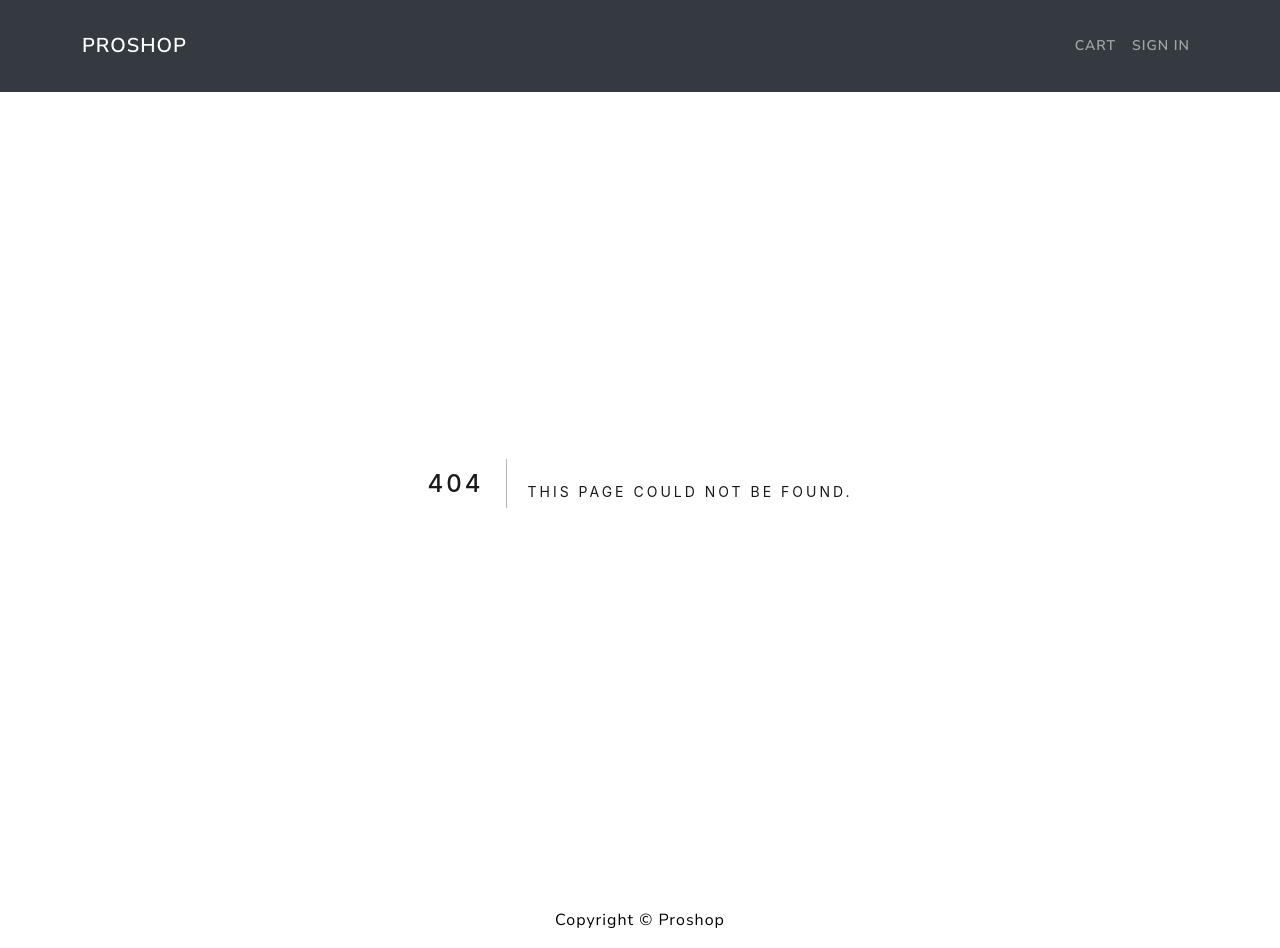
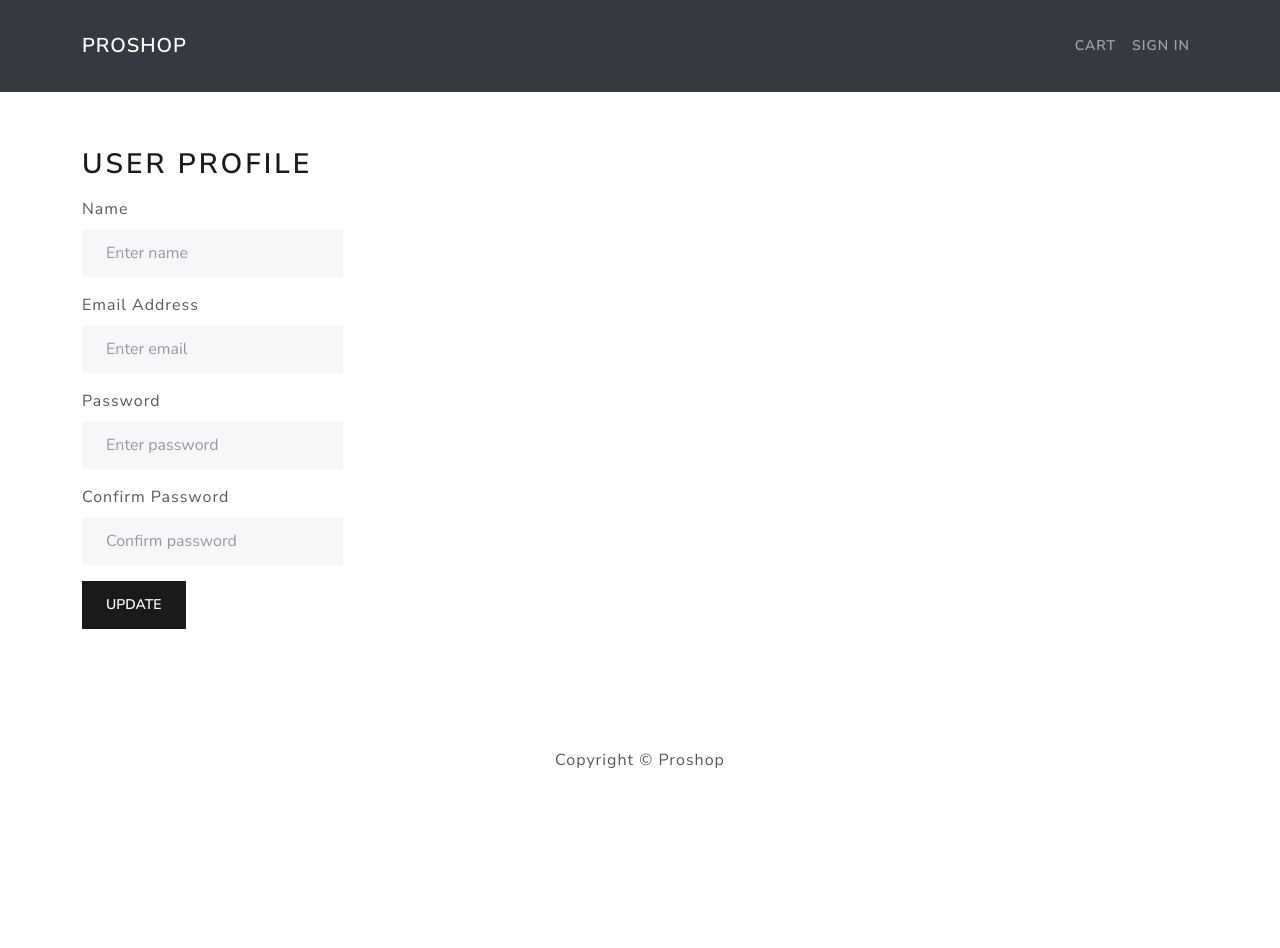
Before and after one commit to BTC415/Ecommerce-Nextjs-Nestjs, a Next.js app in the folder client/: page /profile in a window 1280 px wide. Before the commit this address had no page. After the commit the page ends 800 px from the top, so only its background shows below. Built offline with nearby package versions, Linux system fonts and the light colour scheme.

Commit message:
profile page & component

```diff
--- /dev/null
+++ b/client/components/Profile/index.tsx
@@ -0,0 +1,150 @@
+import Link from 'next/link';
+import { Button, Col, Form, Row, Table } from 'react-bootstrap';
+import Loader from '../Loader';
+import { useState } from 'react';
+import Message from '../Message';
+import { useTypedSelector } from '../../hooks';
+import { UserCredentials } from '../../interfaces';
+
+const Profile = () => {
+  const initialCredentials = {
+    name: null,
+    email: null,
+    password: null,
+    confirmPassword: null,
+  };
+
+  const { loading, error, data } = useTypedSelector(state => state.userLogin);
+
+  const [credentials, setCredentials] =
+    useState<UserCredentials>(initialCredentials);
+  const [message, setMessage] = useState<string | null | string[]>(error);
+
+  return (
+    <Row>
+      <Col md={3}>
+        <h2>User Profile</h2>
+        {message && <Message variant="danger">{message}</Message>}
+        {}
+        {/* {success && <Message variant="success">Profile Updated</Message>} */}
+        {loading ? (
+          <Loader />
+        ) : error ? (
+          <Message variant="danger">{error}</Message>
+        ) : (
+          <Form>
+            <Form.Group controlId="name">
+              <Form.Label>Name</Form.Label>
+              <Form.Control
+                type="name"
+                placeholder="Enter name"
+                value={credentials.name!}
+                onChange={e =>
+                  setCredentials({ ...credentials, name: e.target.value })
+                }
+              ></Form.Control>
+            </Form.Group>
+
+            <Form.Group controlId="email" className="py-3">
+              <Form.Label>Email Address</Form.Label>
+              <Form.Control
+                type="email"
+                placeholder="Enter email"
+                value={credentials.email!}
+                onChange={e =>
+                  setCredentials({ ...credentials, email: e.target.value })
+                }
+              ></Form.Control>
+            </Form.Group>
+
+            <Form.Group controlId="password">
+              <Form.Label>Password</Form.Label>
+              <Form.Control
+                type="password"
+                placeholder="Enter password"
+                value={credentials.password!}
+                onChange={e =>
+                  setCredentials({ ...credentials, password: e.target.value })
+                }
+              ></Form.Control>
+            </Form.Group>
+
+            <Form.Group controlId="confirmPassword" className="py-3">
+              <Form.Label>Confirm Password</Form.Label>
+              <Form.Control
+                type="password"
+                placeholder="Confirm password"
+                value={credentials.confirmPassword!}
+                onChange={e =>
+                  setCredentials({
+                    ...credentials,
+                    confirmPassword: e.target.value,
+                  })
+                }
+              ></Form.Control>
+            </Form.Group>
+
+            <Button type="submit" variant="primary">
+              Update
+            </Button>
+          </Form>
+        )}
+      </Col>
+      {/* <Col md={9}>
+        <h2>My Orders</h2>
+        {loadingOrders ? (
+          <Loader />
+        ) : errorOrders ? (
+          <Message variant="danger">{errorOrders}</Message>
+        ) : (
+          <Table striped bordered hover responsive className="table-sm">
+            <thead>
+              <tr>
+                <th>ID</th>
+                <th>DATE</th>
+                <th>TOTAL</th>
+                <th>PAID</th>
+                <th>DELIVERED</th>
+                <th></th>
+              </tr>
+            </thead>
+            {/* <tbody>
+              {orders.map(order => (
+                <tr key={order._id}>
+                  <td>{order._id}</td>
+                  <td>{order.createdAt.substring(0, 10)}</td>
+                  <td>{order.totalPrice}</td>
+                  <td>
+                    {order.isPaid ? (
+                      order.paidAt.substring(0, 10)
+                    ) : (
+                      <i className="fas fa-times" style={{ color: 'red' }}></i>
+                    )}
+                  </td>
+                  <td>
+                    {order.isDelivered ? (
+                      order.deliveredAt.substring(0, 10)
+                    ) : (
+                      <i className="fas fa-times" style={{ color: 'red' }}></i>
+                    )}
+                  </td>
+                  <td>
+                    <Link href={`/order/${order._id}`} passHref>
+                      <Button className="btn-sm" variant="light">
+                        Details
+                      </Button>
+                    </Link>
+                  </td>
+                </tr>
+              ))}
+            </tbody>
+                    </Table>
+
+        )}
+      </Col>
+      */}
+    </Row>
+  );
+};
+
+export default Profile;
--- /dev/null
+++ b/client/pages/profile/index.tsx
@@ -0,0 +1,16 @@
+import { NextPage } from 'next';
+import Profile from '../../components/Profile';
+import SEO from '../../components/SEO';
+import { seoConfig } from '../../utils';
+
+const LoginPage: NextPage = () => {
+  return (
+    <>
+      <SEO {...seoConfig} />
+      <main className="wrapper py-5">
+        <Profile />
+      </main>
+    </>
+  );
+};
+export default LoginPage;
```
